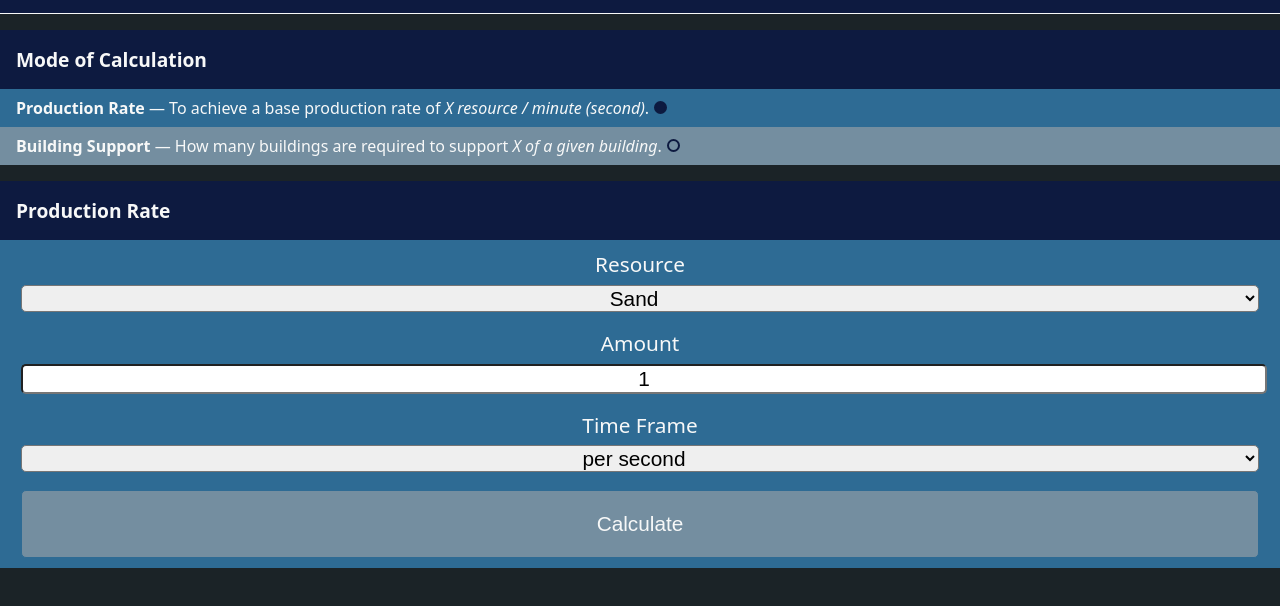
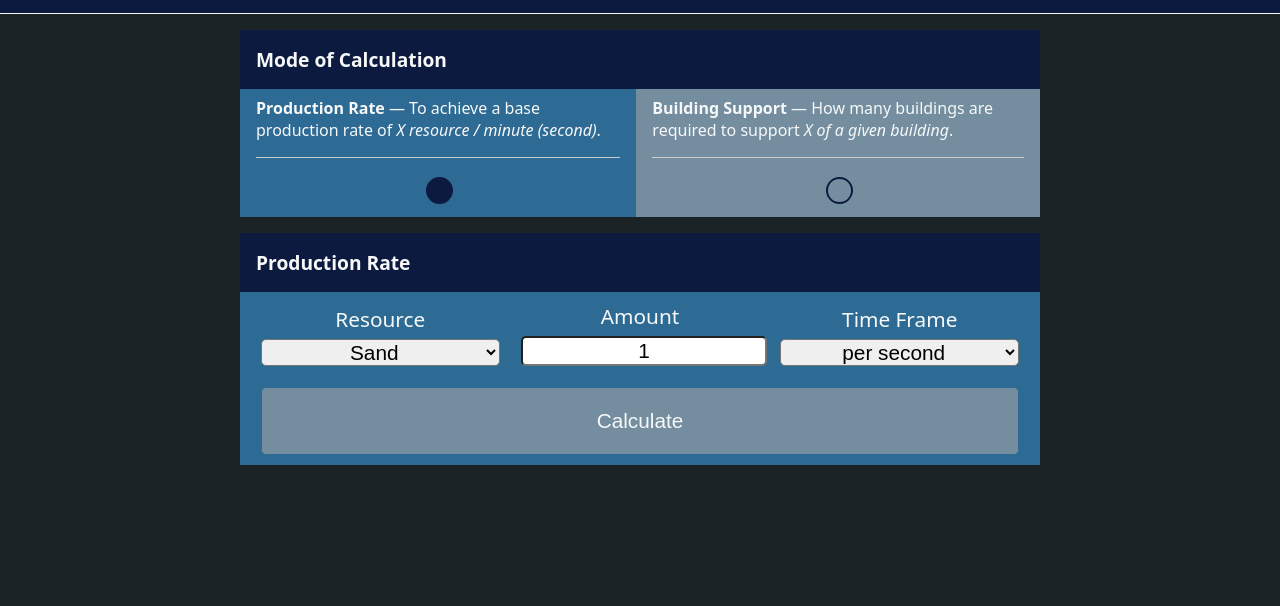
Before and after one commit to DevLab2425/infracalc, a plain HTML site: page index.html in a window 1280 px wide. Shown: the part 62-668 px from the top of the page. Drawn offline with Linux system fonts and the light colour scheme.

Commit message:
tablet and desktop layouts (#3)

```diff
--- a/infra-calc-styles.css
+++ b/infra-calc-styles.css
@@ -59,6 +59,11 @@ section.calculator.active {
   display: block;
 }
 
+.wrapper{
+  max-width: 50em;
+  margin: 0 auto;
+}
+
 /* Mode Calculation Form */
 
 #mode-calc-form .radio-wrapper {
@@ -89,13 +94,11 @@ section.calculator.active {
 .field-wrapper{
   background: var(--primary-color-dark);
   display: flex;
-  flex-direction: row;
-  align-items: center;
+  flex-direction: column;
   font-size: 1.3rem;
-  flex-wrap: wrap;
   gap: .35em;
   text-align: center;
-  padding: 0 1em;
+  padding: 0.5em 1em;
 }
 
 .field-wrapper label,
@@ -119,16 +122,6 @@ section.calculator.active {
   border: 1px solid var(--primary-color-dark);
   padding: 1em;
 }
-
-.field-wrapper > div{
-  flex-basis: 100%;
-  padding-bottom: .5em;
-}
-
-.field-wrapper > div:first-child{
-  flex-basis: 100%;
-  padding-top: .5em;
-}
 /* End Production Rate Form */
 
 section#results{
@@ -150,9 +143,7 @@ table#calculator-results {
   background-color: var(--primary-color-dark);
   width: 100%;
   padding: .5em 1em;
-  white-space: nowrap;
-  overflow: hidden;
-  text-overflow: ellipsis;
+  font-size: 1.1em;
 }
 table#calculator-results th{
   font-weight:bold;
@@ -163,3 +154,38 @@ table#calculator-results td{
 table#calculator-results td:last-child{
   text-align:center;
 }
+
+/* wide view overrides */
+@media (min-width: 660px) {
+  #mode-calc-form{
+    display: flex;
+  }
+  #mode-calc-form input[type="radio"] {
+    width: 2em;
+    height: 2em;
+  }
+  .radio-wrapper {
+    flex-direction: column;
+    align-items: center;
+  }
+
+  .radio-wrapper label{
+    margin-bottom: 1em;
+    border-bottom: 1px solid #ccc;
+    padding-bottom: 1em;
+  }
+
+  .field-wrapper{
+    flex-direction: row;
+    gap: 1em;
+    align-items: end;
+    flex-wrap: wrap;
+  }
+
+  .field-wrapper > div{
+    flex: 1;
+  }
+  .field-wrapper > div:last-child{
+    flex-basis: 100%;
+  }
+}
```
